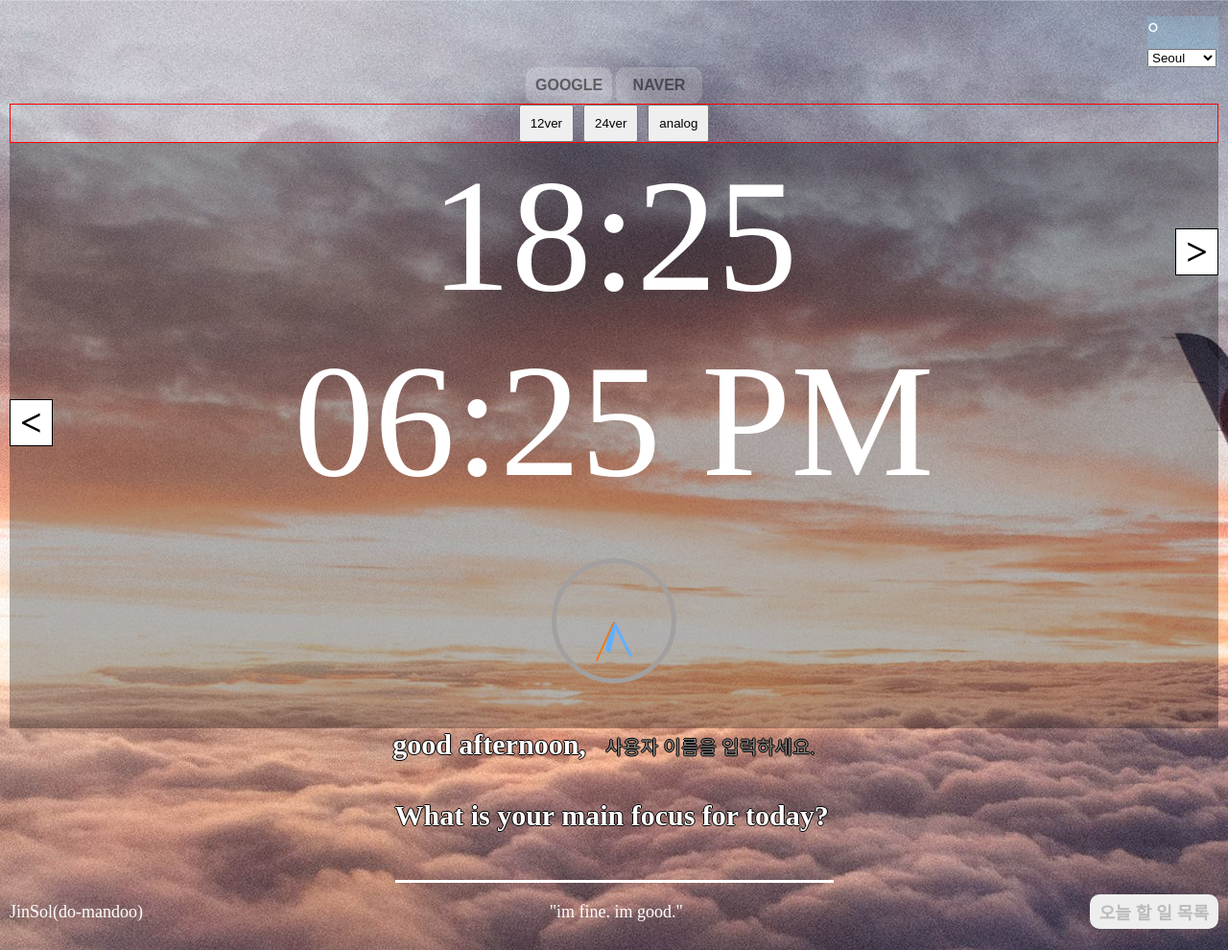
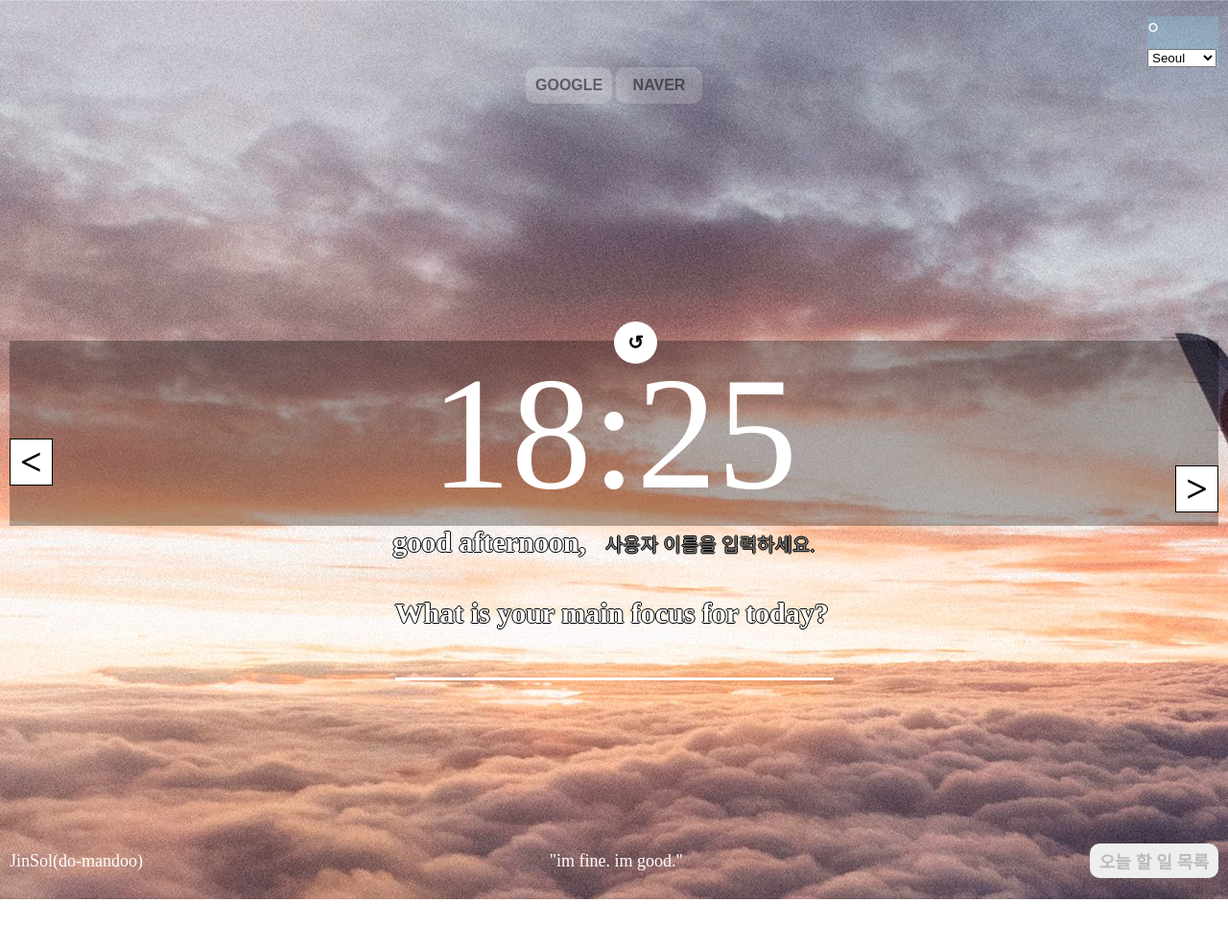
Before and after one commit to do-mandoo/BrowserTheme, a website with bundled scripts: page public/html/index.html in a window 1280 px wide. Shown: the whole page at 96% size. After the commit the page ends 937 px from the top, so only its background shows below. Built offline with nearby package versions, Linux system fonts and the light colour scheme; no server answers.

Commit message:
클릭횟수로 시간버전 변경하기

```diff
--- a/public/css/style.css
+++ b/public/css/style.css
@@ -183,6 +183,7 @@
   border: 1px solid #000;
   border-radius: 5px;
 }
+/* 현재시간24, 12 */
 .clock_button_wrap {
   border: 1px solid red;
   display: flex;
@@ -193,7 +194,20 @@
   padding: 10px 10px;
   margin: 0 5px;
 }
-/* 현재시간24, 12 */
+.clock_wrap {
+  position: relative;
+}
+.change_clock_bnt {
+  position: absolute;
+  top: -20px;
+  left: 50%;
+  padding: 10px 14px;
+  font-size: 20px;
+  font-weight: bold;
+  border: none;
+  border-radius: 50%;
+  background-color: #fff;
+}
 .digital24_clock {
   /* display: none; */
   /* border: 1px solid #000; */
--- a/public/html/index.html
+++ b/public/html/index.html
@@ -86,18 +86,20 @@
           </div>
         </div>
         <div class="time_zone">
-          <div class="clock_button_wrap">
+          <!-- <div class="clock_button_wrap">
             <button class="time 12ver">12ver</button>
             <button class="time 24ver">24ver</button>
             <button class="time analogver">analog</button>
+          </div> -->
+          <div class="clock_wrap">
+            <div class="digital24_clock"></div>
+            <div class="digital12_clock"></div>
+            <div class="analog_clock"></div>
+            <!-- <div class="analogT hour_time"></div>
+              <div class="analogT minute_time"></div>
+              <div class="analogT second_time"></div> -->
           </div>
-          <div class="digital24_clock"></div>
-          <div class="digital12_clock"></div>
-          <div class="analog_clock">
-            <!-- <div class="analogT hour_time"></div>
-            <div class="analogT minute_time"></div>
-            <div class="analogT second_time"></div> -->
-          </div>
+          <button class="change_clock_bnt">↺</button>
           <div class="greeting_time_user">
             <span class="ts time_say_set"></span>
             <span class="ts user_set">
--- a/public/js/nowTime.js
+++ b/public/js/nowTime.js
@@ -2,10 +2,6 @@
 // export const nowTime = () => {
 export const digital24Time = () => {
   const $digital24Clock = document.querySelector('.digital24_clock');
-
-  const $timeZone = document.querySelector('.time_zone');
-  // const $div = document.createElement('div');
-  // $div.classList.add('digital24_clock');
 
   const $timeSaySet = document.querySelector('.time_say_set');
   const HHMM = new Date().toTimeString().slice(0, 5);
@@ -24,13 +20,10 @@
   }
 };
 export const digital12Time = () => {
-  // const $digital24Clock = document.querySelector('.digital24_clock');
   const $digita12Clock = document.querySelector('.digital12_clock');
-  // const $timeSet = document.querySelector('.time_set');
   const $timeZone = document.querySelector('.time_zone');
 
   const $digita12 = document.createElement('div');
-  // $digita12Clock.classList.add('digital12_clock', 'hiddenClock');
   $digita12Clock.classList.add('digital12_clock');
 
   const date = new Date();
@@ -63,8 +56,6 @@
 };
 
 export const analogTime = () => {
-  // const $digital24Clock = document.querySelector('.digital24_clock');
-  const $timeZone = document.querySelector('.time_zone');
   const $analogClock = document.querySelector('.analog_clock');
 
   const $hourDiv = document.createElement('div');
@@ -97,9 +88,6 @@
   $divWrap.appendChild($secondDiv);
 
   $analogClock.replaceChildren($divWrap);
-
-  // $timeZone.replaceChildren($divWrap);
-  // $digital24Clock.replaceChildren($divWrap);
 };
 
 setInterval(() => {
--- a/public/js/theme.js
+++ b/public/js/theme.js
@@ -93,51 +93,48 @@
   }
 };
 const clockChange = () => {
-  // clock_button_wrap
-  const $clockButtonWrap = document.querySelector('.clock_button_wrap');
   // const activeClass = document.querySelector('.active');
   const $digital24Clock = document.querySelector('.digital24_clock');
   const $digital12Clock = document.querySelector('.digital12_clock');
   const $analogClock = document.querySelector('.analog_clock');
-  $clockButtonWrap.onclick = e => {
-    if (!e.target.matches('.clock_button_wrap>button')) return;
-    // const showClock = e.target.parentElement.nextElementSibling;
-    // console.log(showClock, '2093');
-    // // document.querySelector('.active').classList.remove('hiddneClock');
-    // activeClass.classList.remove('active');
-    // activeClass.classList.add('active');
-    // // digital24Time();
-    // // analogTime();
-    // // digital12Time();
-    // console.log(e.target.innerText, '92if');
-    if (e.target.innerText === '12ver') {
-      console.log('12버전 시계');
+  const $chageClockBtn = document.querySelector('.change_clock_bnt');
+  let clickPoint = 0;
+
+  $digital24Clock.classList.remove('hiddenClock');
+  $analogClock.classList.remove('hiddenClock');
+
+  $digital12Clock.classList.add('hiddenClock');
+  $analogClock.classList.add('hiddenClock');
+
+  $chageClockBtn.onclick = e => {
+    if (!e.target.matches('button')) return;
+    let clickDivide = clickPoint % 3; // 0 1 2
+
+    if (clickDivide === 0) {
+      console.log('1번클릭'); // 12버전
       $digital12Clock.classList.remove('hiddenClock');
       $analogClock.classList.remove('hiddenClock');
 
       $digital24Clock.classList.add('hiddenClock');
       $analogClock.classList.add('hiddenClock');
-      //
-    } else if (e.target.innerText === '24ver') {
-      console.log('24버전 시계');
+    } else if (clickDivide === 2) {
+      console.log('2번클릭'); // 24버전
       $digital24Clock.classList.remove('hiddenClock');
       $analogClock.classList.remove('hiddenClock');
 
       $digital12Clock.classList.add('hiddenClock');
       $analogClock.classList.add('hiddenClock');
-      //
-    } else if (e.target.innerText === 'analog') {
-      console.log('analog버전 시계');
+    } else if (clickDivide === 1) {
+      console.log('3번클릭'); // 아날로그버전
       $digital24Clock.classList.remove('hiddenClock');
       $analogClock.classList.remove('hiddenClock');
 
       $digital12Clock.classList.add('hiddenClock');
       $digital24Clock.classList.add('hiddenClock');
-
-      //
     } else {
-      console.log(error, '시간에러');
+      console.log('시간 클릭 에러');
     }
+    clickPoint++;
   };
 };
 
```
